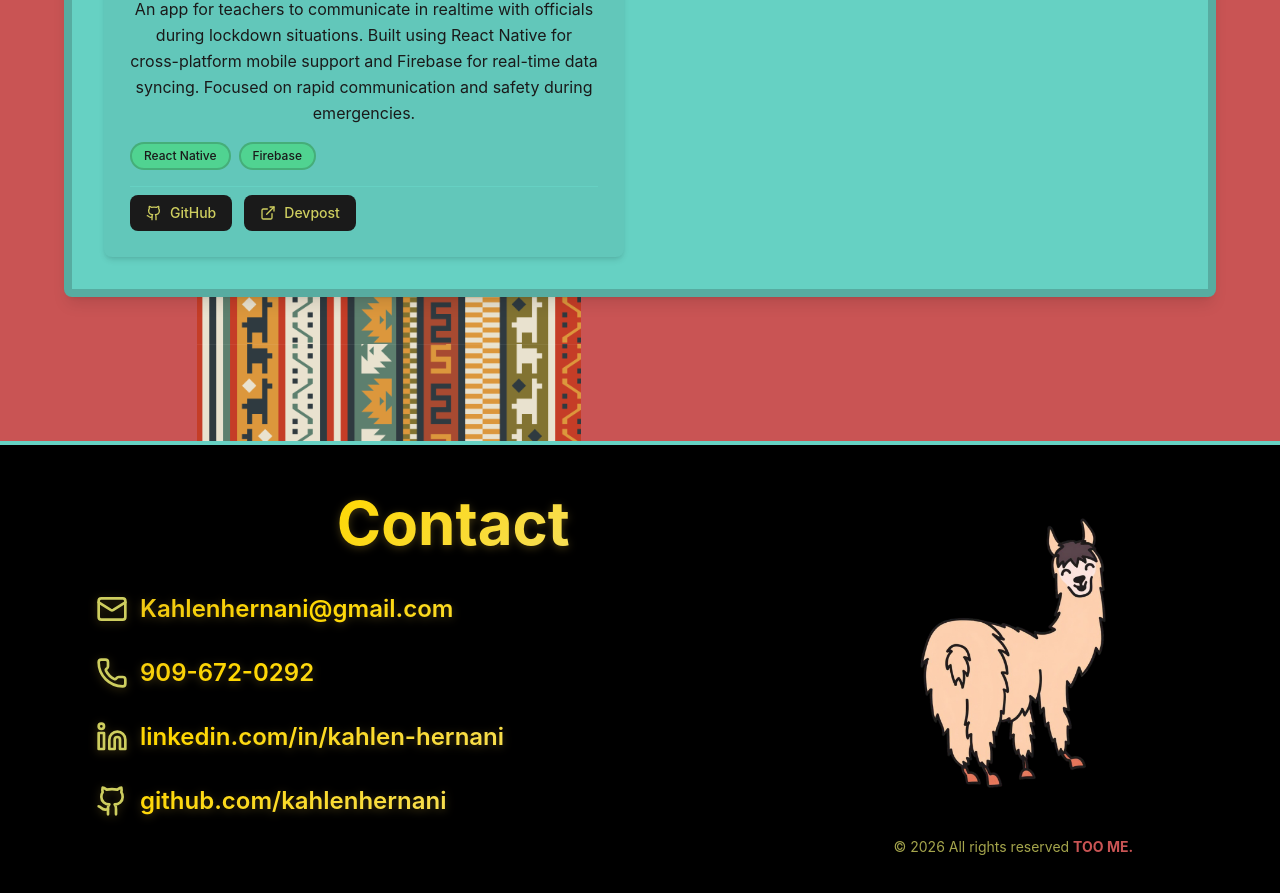
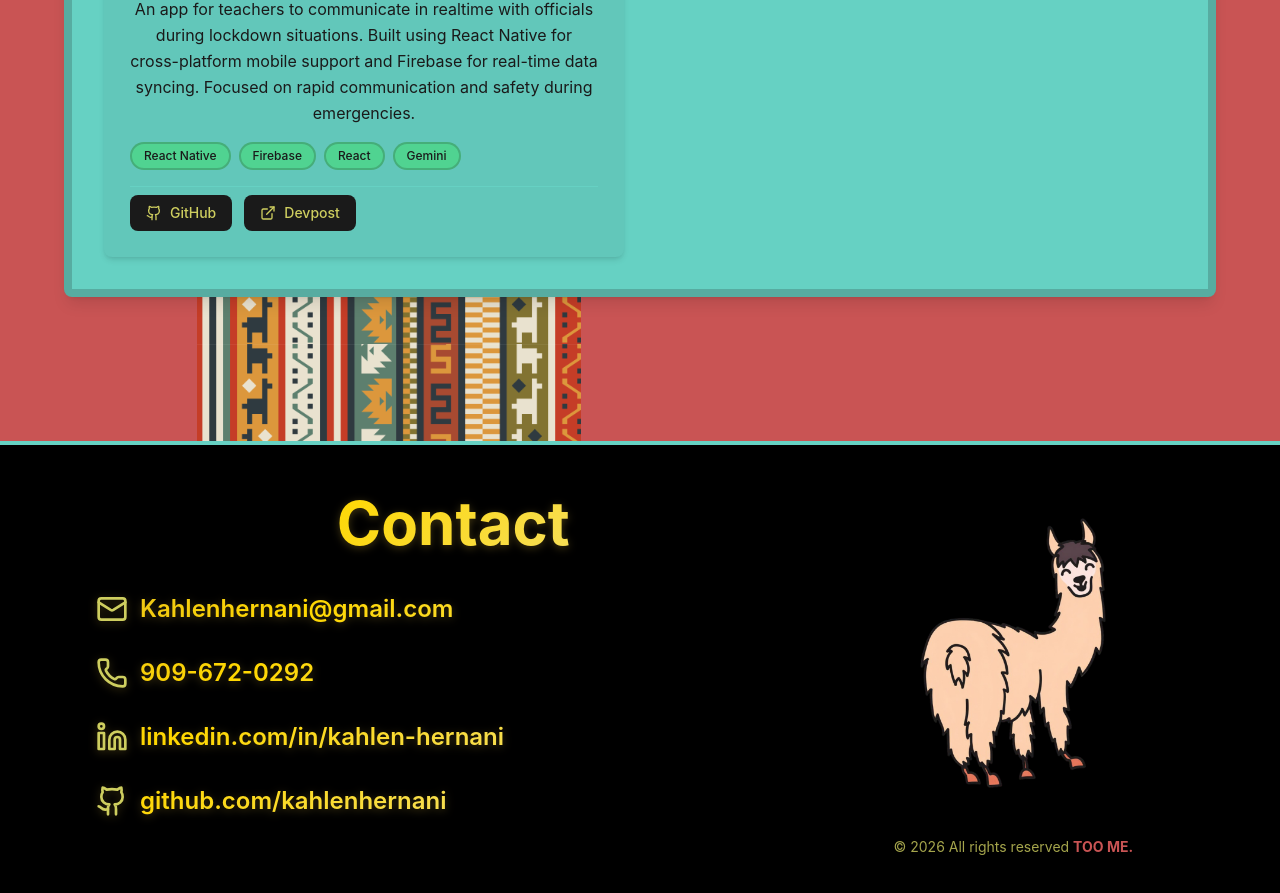
Before and after one commit to KahlenHernani/Portfolio-WEB, a React (Vite) app: page / in a window 1280 px wide. Shown: the part 3496-4389 px from the top of the page. Built offline with nearby package versions, Linux system fonts and the light colour scheme.

Commit message:
lockdown Radar tags

```diff
--- a/src/components/ProgjectSection.jsx
+++ b/src/components/ProgjectSection.jsx
@@ -42,7 +42,7 @@ const projects = [
         title: "Lockdown Radar",
         description: "An app for teachers to communicate in realtime with officials during lockdown situations. Built using React Native for cross-platform mobile support and Firebase for real-time data syncing. Focused on rapid communication and safety during emergencies.",
         imageUrl: "/lockdownRadar.png",
-        tags: ["React Native", "Firebase"],
+        tags: ["React Native", "Firebase", "React","Gemini"],
         githubUrl: "https://github.com/KahlenHernani/Lockdown_Radar",
         devpost: "https://devpost.com/software/lockdown-radar"
     }
```
